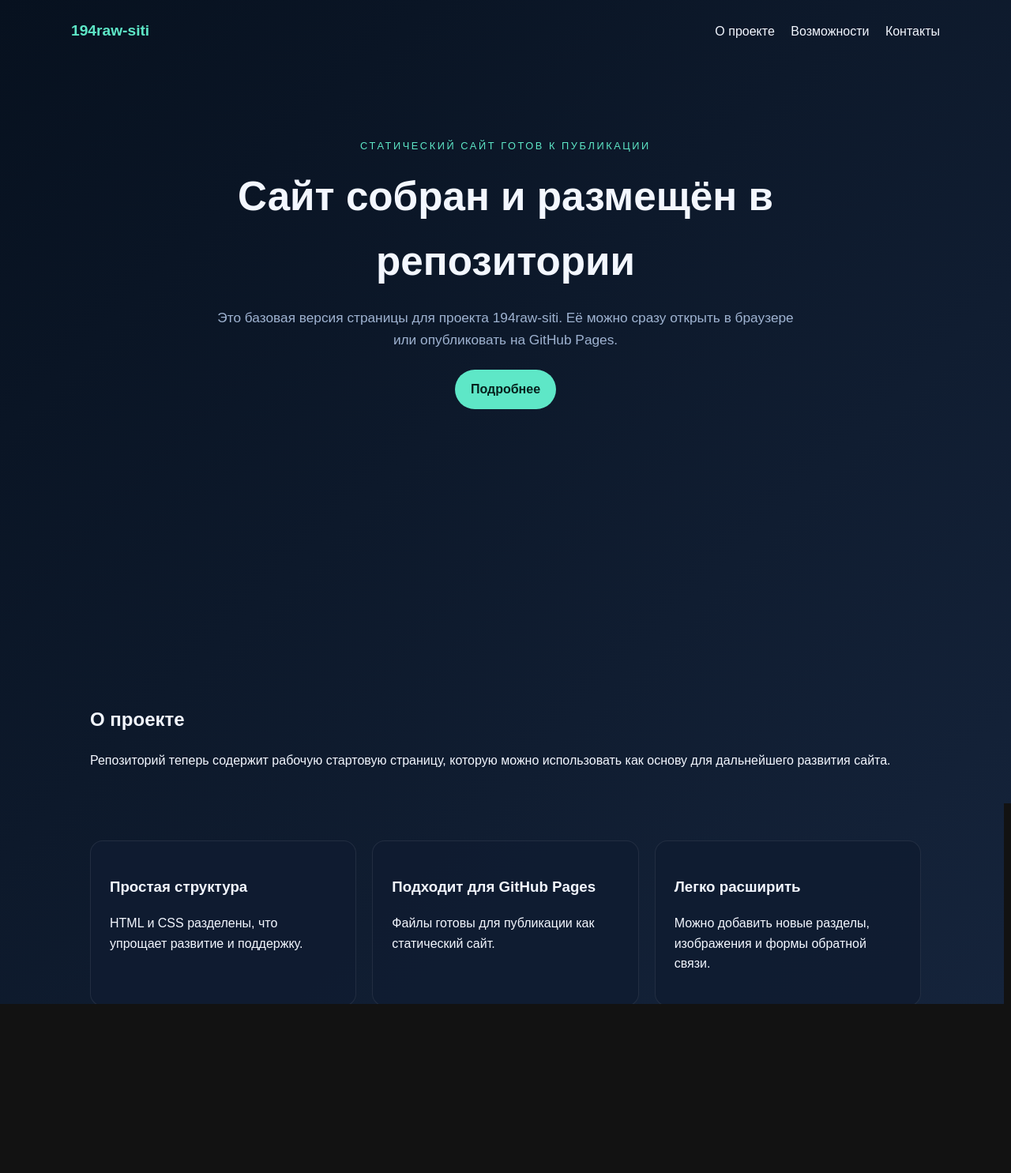
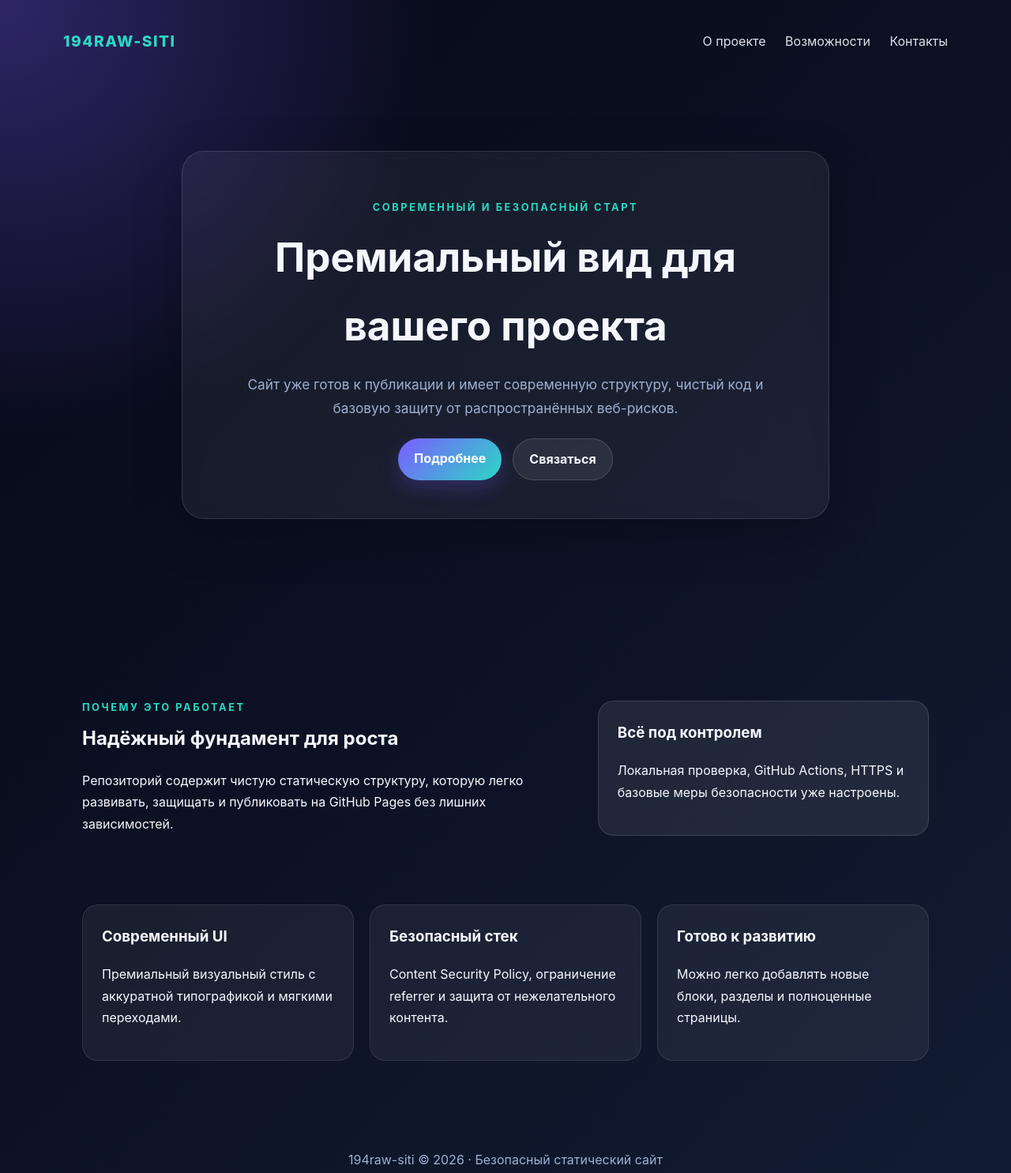
Before and after one commit to Vladislav353535/194raw-siti, a plain HTML site: page index.html in a window 1280 px wide. Shown: the top 1485 px of the page at 79% size. Before the commit the page ends 1452 px from the top, so only its background shows below. Drawn offline with Linux system fonts and the light colour scheme.

Commit message:
Refresh landing page design

```diff
--- a/index.html
+++ b/index.html
@@ -21,43 +21,53 @@
       </nav>
 
       <section id="home" class="hero-content">
-        <p class="eyebrow">Статический сайт готов к публикации</p>
-        <h1>Сайт собран и размещён в репозитории</h1>
+        <p class="eyebrow">Современный и безопасный старт</p>
+        <h1>Премиальный вид для вашего проекта</h1>
         <p class="lead">
-          Это базовая версия страницы для проекта 194raw-siti. Её можно сразу
-          открыть в браузере или опубликовать на GitHub Pages.
+          Сайт уже готов к публикации и имеет современную структуру, чистый код
+          и базовую защиту от распространённых веб-рисков.
         </p>
-        <a class="button" href="#about">Подробнее</a>
+        <div class="hero-actions">
+          <a class="button primary" href="#about">Подробнее</a>
+          <a class="button secondary" href="#contact">Связаться</a>
+        </div>
       </section>
     </header>
 
     <main>
-      <section id="about" class="section">
-        <h2>О проекте</h2>
-        <p>
-          Репозиторий теперь содержит рабочую стартовую страницу, которую можно
-          использовать как основу для дальнейшего развития сайта.
-        </p>
+      <section id="about" class="section intro">
+        <div>
+          <p class="eyebrow">Почему это работает</p>
+          <h2>Надёжный фундамент для роста</h2>
+          <p>
+            Репозиторий содержит чистую статическую структуру, которую легко развивать,
+            защищать и публиковать на GitHub Pages без лишних зависимостей.
+          </p>
+        </div>
+        <div class="highlight-card">
+          <h3>Всё под контролем</h3>
+          <p>Локальная проверка, GitHub Actions, HTTPS и базовые меры безопасности уже настроены.</p>
+        </div>
       </section>
 
       <section id="features" class="section cards">
         <article>
-          <h3>Простая структура</h3>
-          <p>HTML и CSS разделены, что упрощает развитие и поддержку.</p>
+          <h3>Современный UI</h3>
+          <p>Премиальный визуальный стиль с аккуратной типографикой и мягкими переходами.</p>
         </article>
         <article>
-          <h3>Подходит для GitHub Pages</h3>
-          <p>Файлы готовы для публикации как статический сайт.</p>
+          <h3>Безопасный стек</h3>
+          <p>Content Security Policy, ограничение referrer и защита от нежелательного контента.</p>
         </article>
         <article>
-          <h3>Легко расширить</h3>
-          <p>Можно добавить новые разделы, изображения и формы обратной связи.</p>
+          <h3>Готово к развитию</h3>
+          <p>Можно легко добавлять новые блоки, разделы и полноценные страницы.</p>
         </article>
       </section>
     </main>
 
     <footer id="contact" class="footer">
-      <p>194raw-siti © 2026</p>
+      <p>194raw-siti © 2026 · Безопасный статический сайт</p>
     </footer>
   </body>
 </html>
--- a/styles.css
+++ b/styles.css
@@ -1,10 +1,12 @@
 :root {
   color-scheme: dark;
-  --bg: #07111f;
-  --panel: #101c31;
-  --text: #f3f7ff;
-  --muted: #9fb3d1;
-  --accent: #5ee7c7;
+  --bg: #060816;
+  --bg-2: #121c33;
+  --panel: rgba(255, 255, 255, 0.08);
+  --text: #f5f7ff;
+  --muted: #9fb0ce;
+  --accent: #7c5cff;
+  --accent-2: #2bd8c4;
 }
 
 * {
@@ -13,10 +15,12 @@
 
 body {
   margin: 0;
-  font-family: Arial, Helvetica, sans-serif;
+  font-family: Inter, "Segoe UI", Roboto, Arial, sans-serif;
   color: var(--text);
-  background: linear-gradient(135deg, var(--bg), #16253d);
-  line-height: 1.6;
+  background:
+    radial-gradient(circle at top left, rgba(124, 92, 255, 0.35), transparent 28%),
+    linear-gradient(135deg, var(--bg), var(--bg-2));
+  line-height: 1.7;
 }
 
 .hero {
@@ -28,75 +32,130 @@ body {
   display: flex;
   justify-content: space-between;
   align-items: center;
-  max-width: 1100px;
+  max-width: 1120px;
   margin: 0 auto;
+  padding: 12px 0;
 }
 
 .brand {
-  color: var(--accent);
-  font-weight: 700;
+  color: var(--accent-2);
+  font-weight: 800;
   text-decoration: none;
   font-size: 1.2rem;
+  letter-spacing: 0.08em;
+  text-transform: uppercase;
 }
 
 .nav-links a {
   color: var(--text);
   text-decoration: none;
-  margin-left: 16px;
+  margin-left: 20px;
+  opacity: 0.9;
 }
 
 .hero-content {
-  max-width: 760px;
-  margin: 120px auto 0;
+  max-width: 820px;
+  margin: 110px auto 0;
   text-align: center;
+  padding: 48px 24px;
+  border-radius: 28px;
+  background: rgba(255, 255, 255, 0.06);
+  backdrop-filter: blur(12px);
+  border: 1px solid rgba(255, 255, 255, 0.12);
+  box-shadow: 0 20px 60px rgba(0, 0, 0, 0.25);
 }
 
 .eyebrow {
-  color: var(--accent);
+  color: var(--accent-2);
   text-transform: uppercase;
   letter-spacing: 0.2em;
   font-size: 0.8rem;
+  font-weight: 700;
+  margin-bottom: 8px;
+}
+
+h1,
+h2,
+h3 {
+  margin-top: 0;
 }
 
 h1 {
-  font-size: clamp(2rem, 4vw, 3.2rem);
-  margin: 12px 0;
+  font-size: clamp(2rem, 4vw, 3.4rem);
+  margin-bottom: 16px;
 }
 
 .lead {
   color: var(--muted);
   font-size: 1.08rem;
-  margin-bottom: 24px;
+  margin: 0 auto 24px;
+  max-width: 680px;
+}
+
+.hero-actions {
+  display: flex;
+  justify-content: center;
+  gap: 14px;
+  flex-wrap: wrap;
 }
 
 .button {
   display: inline-block;
   padding: 12px 20px;
   border-radius: 999px;
-  background: var(--accent);
-  color: #06211d;
   text-decoration: none;
   font-weight: 700;
+  transition: transform 0.2s ease, box-shadow 0.2s ease;
+}
+
+.button:hover {
+  transform: translateY(-2px);
+}
+
+.button.primary {
+  background: linear-gradient(135deg, var(--accent), var(--accent-2));
+  color: white;
+  box-shadow: 0 10px 24px rgba(124, 92, 255, 0.25);
+}
+
+.button.secondary {
+  background: rgba(255, 255, 255, 0.08);
+  color: var(--text);
+  border: 1px solid rgba(255, 255, 255, 0.14);
 }
 
 .section {
-  max-width: 1100px;
+  max-width: 1120px;
   margin: 0 auto;
   padding: 72px 24px 0;
 }
 
+.intro {
+  display: grid;
+  grid-template-columns: 1.2fr 0.8fr;
+  gap: 24px;
+  align-items: center;
+}
+
+.highlight-card {
+  background: var(--panel);
+  padding: 24px;
+  border-radius: 20px;
+  border: 1px solid rgba(255, 255, 255, 0.12);
+}
+
 .cards {
   display: grid;
-  grid-template-columns: repeat(auto-fit, minmax(220px, 1fr));
+  grid-template-columns: repeat(auto-fit, minmax(240px, 1fr));
   gap: 20px;
   padding-bottom: 72px;
 }
 
 .cards article {
-  background: rgba(16, 28, 49, 0.9);
+  background: rgba(255, 255, 255, 0.06);
   padding: 24px;
-  border-radius: 16px;
-  border: 1px solid rgba(255, 255, 255, 0.08);
+  border-radius: 20px;
+  border: 1px solid rgba(255, 255, 255, 0.1);
 }
 
 .footer {
@@ -105,13 +164,17 @@ h1 {
   color: var(--muted);
 }
 
-@media (max-width: 640px) {
+@media (max-width: 760px) {
   .nav {
     flex-direction: column;
     gap: 12px;
   }
 
   .nav-links a {
-    margin: 0 8px;
+    margin: 0 10px;
+  }
+
+  .intro {
+    grid-template-columns: 1fr;
   }
 }
```
